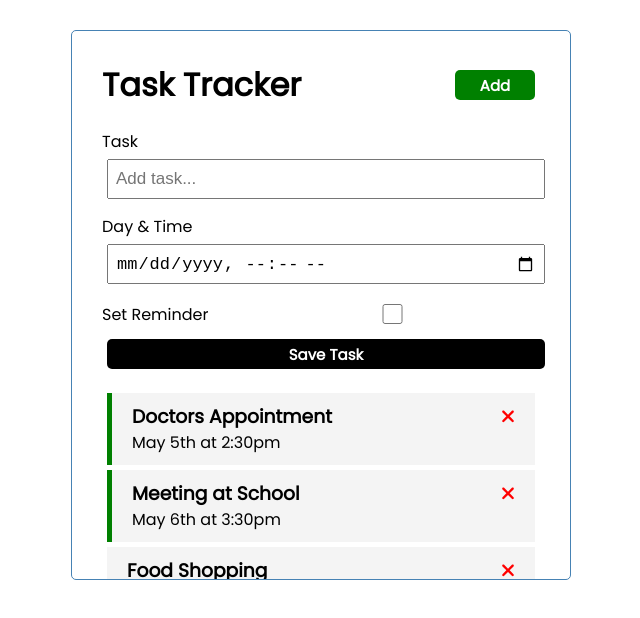
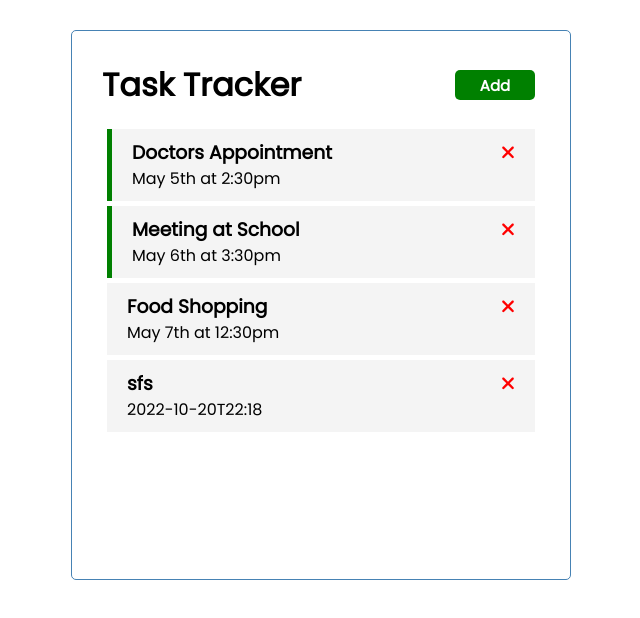
Before and after one commit to ThusharaSamaraweera/Task-Tracker-with-Angular, an Angular app: page / in a window 1280 px wide. Shown: the top 618 px of the page, without its empty margins (319-959 px from the left). Built offline with nearby package versions, Linux system fonts and the light colour scheme; data requests are answered from the project's data file.

Commit message:
add task form subscribe show add task subscription

```diff
--- a/src/app/components/add-task/add-task.component.html
+++ b/src/app/components/add-task/add-task.component.html
@@ -1,21 +1,32 @@
-<form class="add-task-form" (ngSubmit)="onSubmit()">
+<form class="add-task-form" (ngSubmit)="onSubmit()" *ngIf="showAddTask">
   <div class="form-control">
     <label for="content">Task</label>
-    <input type="text" id="content" name="content" placeholder="Add task..."
+    <input
+      type="text"
+      id="content"
+      name="content"
+      placeholder="Add task..."
       [(ngModel)]="content"
     />
   </div>
 
   <div class="form-control">
     <label for="day">Day & Time</label>
-    <input type="datetime-local" name="day" id="day" placeholder="Add Day & Time"
+    <input
+      type="datetime-local"
+      name="day"
+      id="day"
+      placeholder="Add Day & Time"
       [(ngModel)]="day"
     />
   </div>
 
   <div class="form-control form-control-check">
     <label for="reminder">Set Reminder</label>
-    <input type="checkbox" name="reminder" id="reminder"
+    <input
+      type="checkbox"
+      name="reminder"
+      id="reminder"
       [(ngModel)]="reminder"
     />
   </div>
--- a/src/app/components/add-task/add-task.component.ts
+++ b/src/app/components/add-task/add-task.component.ts
@@ -1,42 +1,49 @@
 import { Component, EventEmitter, OnInit, Output } from '@angular/core';
 import { Task } from 'src/app/Task.model';
+import { UiService } from 'src/app/services/ui.service';
+import { Subscription } from 'rxjs';
 @Component({
   selector: 'app-add-task',
   templateUrl: './add-task.component.html',
-  styleUrls: ['./add-task.component.css']
+  styleUrls: ['./add-task.component.css'],
 })
 export class AddTaskComponent implements OnInit {
   content!: string;
   day!: string;
   reminder: boolean = false;
+  showAddTask: boolean = false;
+  subscription!: Subscription;
   @Output() onAddTask: EventEmitter<Task> = new EventEmitter();
 
-  constructor() { }
+  constructor(private uiService: UiService) {
+    this.subscription = this.uiService
+      .onToggle()
+      .subscribe((value) => (this.showAddTask = value));
+  }
 
-  ngOnInit(): void {
-  }
+  ngOnInit(): void {}
 
   onSubmit() {
     const currentTime = new Date();
     const settingTime = new Date(this.day);
 
     if (!this.content) {
-      alert('Please add a task')
-      return
+      alert('Please add a task');
+      return;
     }
-    if(!this.day) {
-      alert('Please add a day')
-      return
-    } else if(settingTime.getTime() <= currentTime.getTime()) {
-      alert('Please add a valid day')
-      return
+    if (!this.day) {
+      alert('Please add a day & time');
+      return;
+    } else if (settingTime.getTime() <= currentTime.getTime()) {
+      alert('Please add a future day & time');
+      return;
     }
 
     const newTask = {
       content: this.content,
       day: this.day,
-      reminder: this.reminder
-    }
+      reminder: this.reminder,
+    };
 
     this.onAddTask.emit(newTask);
 
@@ -44,5 +51,4 @@ export class AddTaskComponent implements OnInit {
     this.day = '';
     this.reminder = false;
   }
-
 }
```
